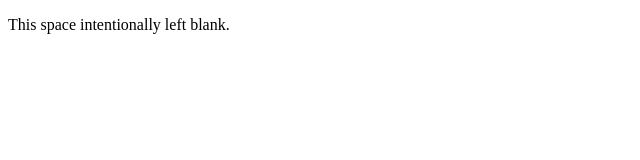
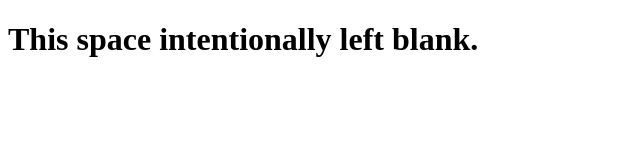
Before and after one commit to sbrobeson/sbrobeson.github.io, a plain HTML site: page index.html in a window 1280 px wide. Shown: the whole page, without its empty margins (0-640 px from the left). Drawn offline with Linux system fonts and the light colour scheme.

Commit message:
Update index.html

```diff
--- a/index.html
+++ b/index.html
@@ -1,6 +1,9 @@
 <!DOCTYPE html>
 <html>
 <body>
-<p>This space intentionally left blank.</p>
+<p>
+<h1 style="font-family: Andada, Sitka Heading, High Tower Text, serif">
+This space intentionally left blank.
+</h1></p>
 </body>
 </html>
```
